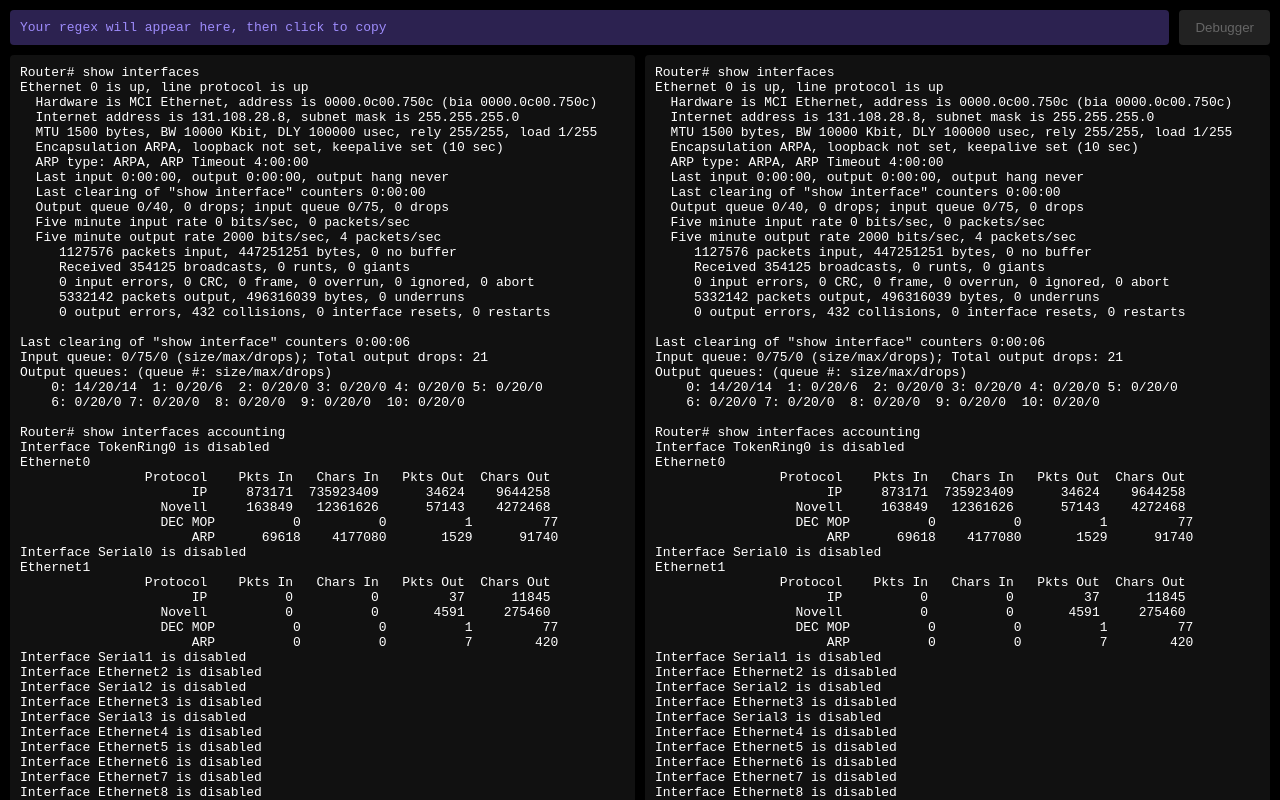
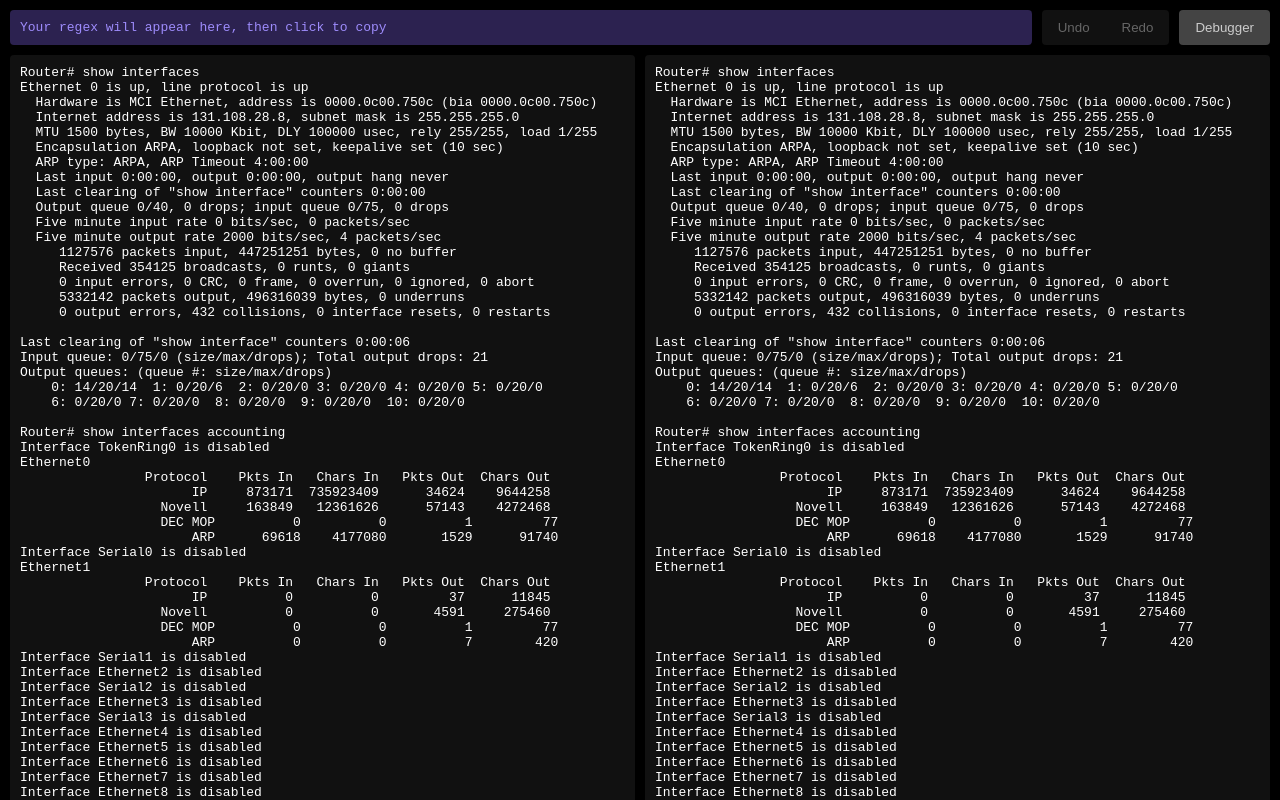
Before and after one commit to ricardocasares/regexgen, a React (Vite) app: page / in a window 1280 px wide. Shown: the top 800 px of the page. Built offline with nearby package versions, Linux system fonts and the light colour scheme; what react-string-replace-recursively would draw is missing.

Commit message:
we can travel in time

```diff
--- a/src/components/App/App.tsx
+++ b/src/components/App/App.tsx
@@ -7,6 +7,7 @@ import { Stack } from "../Stack";
 import { Debug } from "../Debug/Debug";
 import { Toggle } from "../Toggle";
 import { CoreProvider } from "../../core";
+import { TimeTravel } from "../TimeTravel";
 
 export default function App() {
   const [debuggerOn, setDebugger] = useState(false);
@@ -14,13 +15,14 @@ export default function App() {
   return (
     <CoreProvider>
       <Stack vh ps sm>
-        <Stack h sm start className={css.sticky}>
+        <Stack h sm className={css.sticky}>
           <ReExp />
-          <Stack>
+          <Stack h sm>
+            <TimeTravel />
             <Toggle on={debuggerOn} onClick={() => setDebugger(!debuggerOn)} />
           </Stack>
         </Stack>
-        <Stack f h sm stretch>
+        <Stack f h sm>
           <Workbench />
           <Preview />
           {debuggerOn && <Debug />}
--- /dev/null
+++ b/src/components/TimeTravel/TimeTravel.tsx
@@ -0,0 +1,18 @@
+import { Stack } from "../Stack";
+import { useTimeTravel } from "./hook";
+import css from "./timetravel.module.css";
+
+export function TimeTravel() {
+  const { undo, redo, canUndo, canRedo } = useTimeTravel();
+
+  return (
+    <Stack stretch h className={css.timetravel}>
+      <button className={css.undo} disabled={canUndo} onClick={undo}>
+        Undo
+      </button>
+      <button className={css.redo} disabled={canRedo} onClick={redo}>
+        Redo
+      </button>
+    </Stack>
+  );
+}
--- /dev/null
+++ b/src/components/TimeTravel/hook.ts
@@ -0,0 +1,50 @@
+import { useEffect, useState } from "react";
+import { useCore, State, reset } from "../../core";
+
+type History<T> = {
+  prev: T[];
+  current: T;
+  next: T[];
+};
+
+export function useTimeTravel() {
+  const { state, dispatch } = useCore();
+  const [states, setStates] = useState<History<State>>({
+    prev: [],
+    next: [],
+    current: state,
+  });
+  const canUndo = states.prev.length < 1;
+  const canRedo = states.next.length < 1;
+  const present = JSON.stringify(state);
+  const current = JSON.stringify(states.current);
+
+  useEffect(() => {
+    if (present === current) return;
+    setStates((h) => ({ ...h, prev: [...h.prev, h.current], current: state }));
+  }, [present]);
+
+  function undo() {
+    const last = states.prev.pop() ?? states.current;
+    setStates({
+      current: last,
+      prev: [...states.prev],
+      next: [...states.next, states.current],
+    });
+
+    dispatch(reset(last));
+  }
+
+  function redo() {
+    const next = states.next.pop() ?? states.current;
+    setStates({
+      current: next,
+      prev: [...states.prev, states.current],
+      next: [...states.next],
+    });
+
+    dispatch(reset(next));
+  }
+
+  return { states, undo, redo, canUndo, canRedo };
+}
--- /dev/null
+++ b/src/components/TimeTravel/index.ts
@@ -0,0 +1 @@
+export * from "./TimeTravel";
--- /dev/null
+++ b/src/components/TimeTravel/timetravel.module.css
@@ -0,0 +1,29 @@
+.timetravel button {
+  border: none;
+  padding: 0 16px;
+  background: #444;
+  color: #ccc;
+}
+
+.timetravel button:hover {
+  background: #222;
+  color: #ccc;
+}
+
+.timetravel button:disabled {
+  color: #666;
+  background: #111;
+  cursor: not-allowed;
+}
+
+.undo {
+  border-radius: 4px;
+  border-top-right-radius: 0;
+  border-bottom-right-radius: 0;
+}
+
+.redo {
+  border-radius: 4px;
+  border-top-left-radius: 0;
+  border-bottom-left-radius: 0;
+}
--- a/src/components/Toggle/toggle.module.css
+++ b/src/components/Toggle/toggle.module.css
@@ -1,12 +1,9 @@
 .toggle {
   border: none;
-  width: 100%;
-  height: 100%;
+  padding: 0 16px;
+  background: #444;
+  color: #ccc;
   border-radius: 4px;
-  background: #222;
-  color: #666;
-  padding: 0 16px;
-  height: 35px;
 }
 
 .toggle.on,
--- a/src/core/index.ts
+++ b/src/core/index.ts
@@ -1,2 +1,3 @@
 export * from "./actions";
 export * from "./context";
+export type { State } from "./models";
```
Also changed, not shown: src/components/Stack/stack.module.css (line endings or trailing spaces), 1 other file (tests, documents, lock files or other folders).
